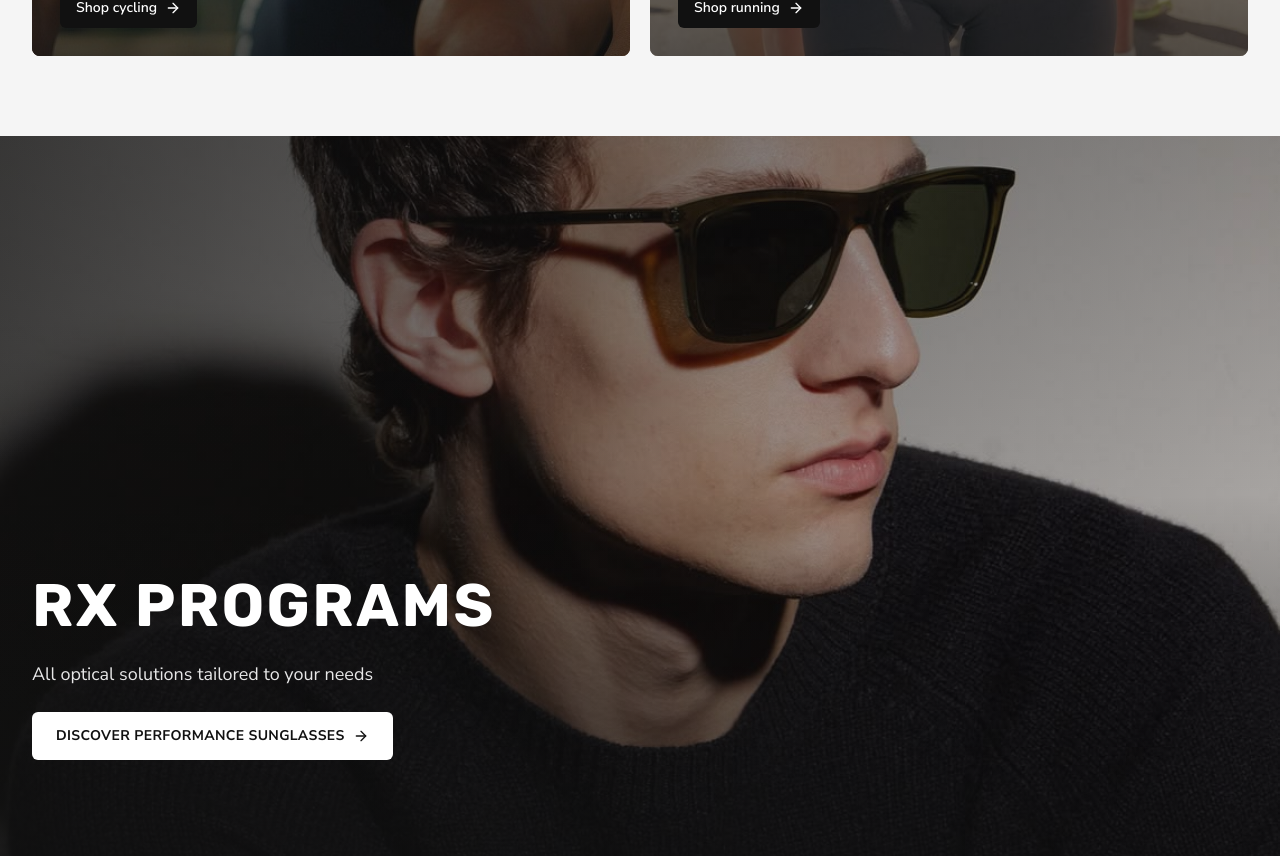
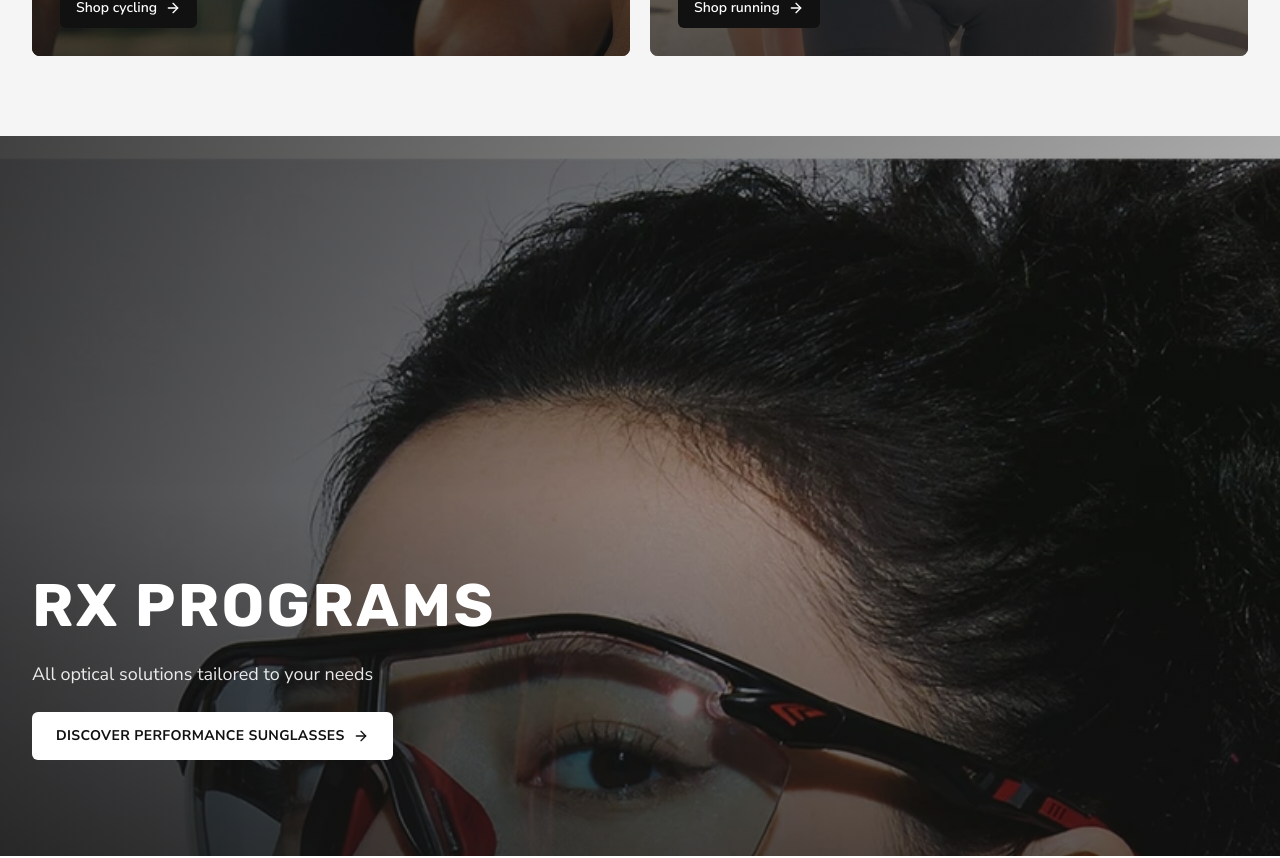
Before and after one commit to dongjian230612-wudiknu/vikkosport, a React (Vite) app: page / in a window 1280 px wide. Shown: the part 2260-3118 px from the top of the page. Built offline with nearby package versions, Linux system fonts and the light colour scheme; no server answers.

Commit message:
assets: use WebP for RX Programs banner and keep head in frame
Co-authored-by: Cursor <cursoragent@cursor.com>

```diff
--- a/src/pages/Home.tsx
+++ b/src/pages/Home.tsx
@@ -11,7 +11,7 @@ import bestsellers from '../assets/categories/bestsellers.jpg';
 import newArrivals from '../assets/categories/new-arrivals.jpg';
 import cyclingSport from '../assets/sports/cycling.jpg';
 import runningSport from '../assets/sports/running.jpg';
-import rxPrograms from '../assets/banners/rx-programs.jpg';
+import rxPrograms from '../assets/banners/rx-programs.webp';
 import lensPhotochromic from '../assets/lenses/photochromic.jpg';
 import lensMirrored from '../assets/lenses/mirrored.jpg';
 import lensPolarized from '../assets/lenses/polarized.jpg';
@@ -208,7 +208,7 @@ export function Home() {
         <img
           src={rxPrograms}
           alt="Athlete wearing Vikko performance sunglasses"
-          className="absolute inset-0 h-full w-full object-cover object-[center_25%]"
+          className="absolute inset-0 h-full w-full object-cover object-top"
         />
         <div
           className="absolute inset-0 bg-gradient-to-r from-vikko-black/75 via-vikko-black/45 to-vikko-black/20"
```
Also changed, not shown: src/assets/banners/rx-programs.jpg (deleted), src/assets/banners/rx-programs.webp (added).
